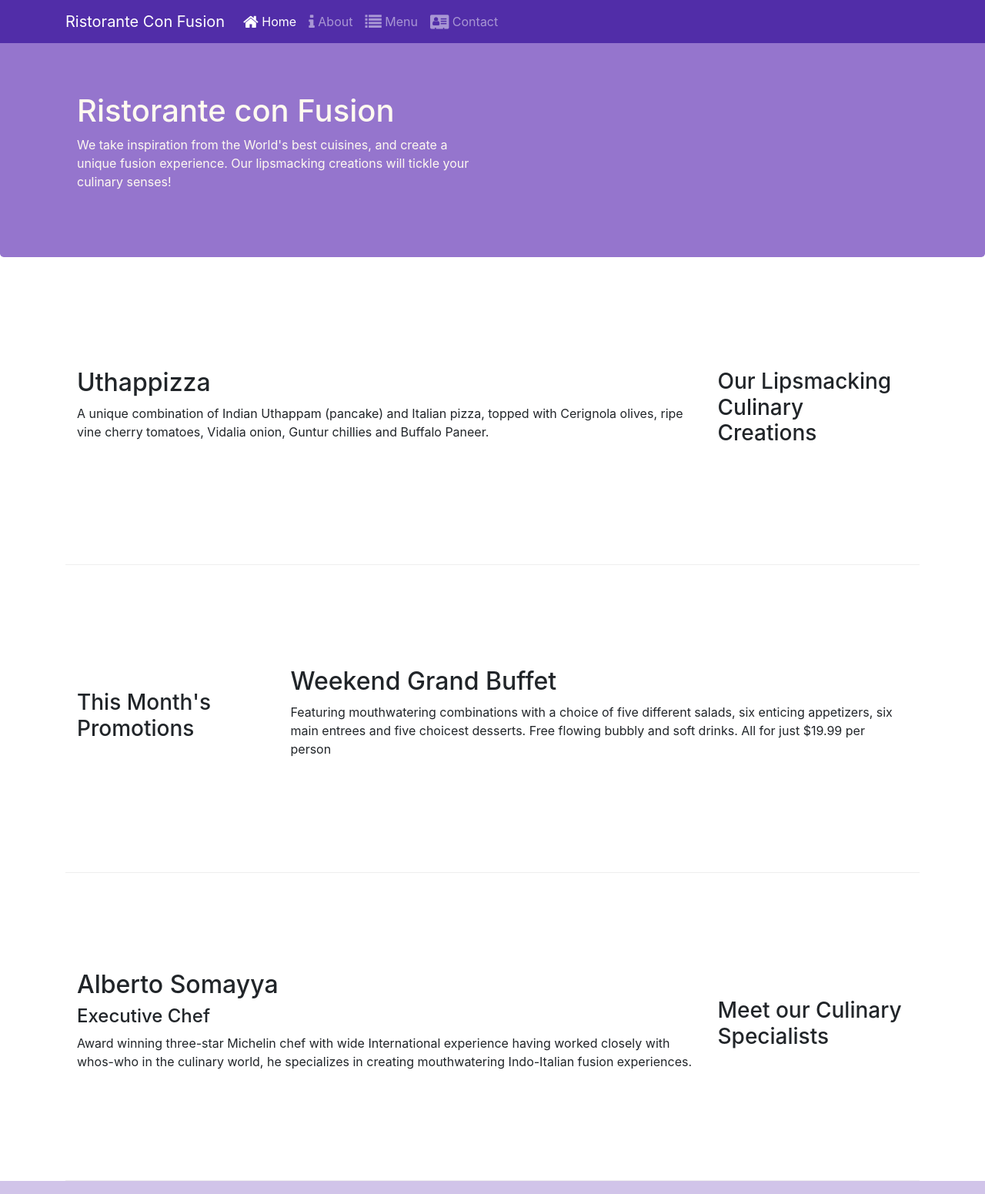
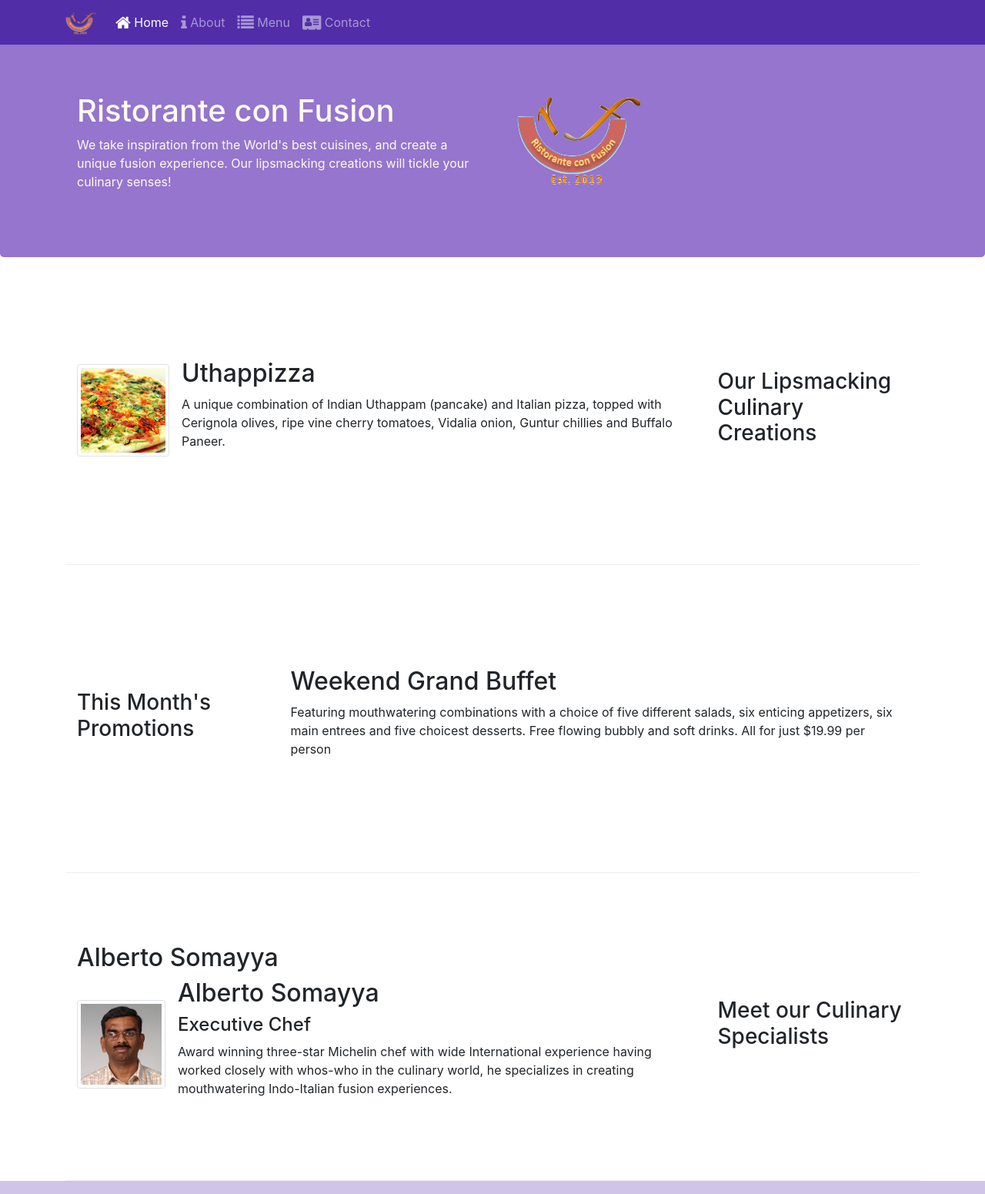
Before and after one commit to Deepshimahajan/Bootstrap-4, a website: page index.html in a window 1280 px wide. Shown: the top 1551 px of the page at 77% size. Drawn offline with nearby package versions, Linux system fonts and the light colour scheme.

Commit message:
Images and Media

```diff
--- a/index.html
+++ b/index.html
@@ -22,7 +22,7 @@
                         <button class="navbar-toggler" type="button" data-toggle="collapse" data-target="#Navbar">
                                 <span class="navbar-toggler-icon"></span>
                         </button>
-                   <a class="navbar-brand" href="#">Ristorante Con Fusion</a>
+                   <a class="navbar-brand" href="#"><img src="img/logo.png" height="30" width="41"></a>
                    <div class="collapse navbar-collapse" id="Navbar">
                         <ul class="navbar-nav mr-auto">
                             <li class="nav-item active" ><a class= "nav-link" href = "#"><span class="fa fa-home fa-lg"></span> Home</a> </li>
@@ -44,6 +44,9 @@
                     <p>We take inspiration from the World's best cuisines, and create a unique fusion experience. Our lipsmacking creations will tickle your culinary senses!</p>
                 </div>
                 <div class="col-12 col-sm">
+                        <div class="col-12 col-sm align-self-center">
+                                <img src="img/logo.png" class="img-fluid">
+                            </div>
                 </div>
             </div>
         </div>
@@ -55,8 +58,17 @@
                 <h3>Our Lipsmacking Culinary Creations</h3>
             </div>
             <div class="col col-sm order-sm-first col-md">
-                <h2>Uthappizza</h2>
-                <p>A unique combination of Indian Uthappam (pancake) and Italian pizza, topped with Cerignola olives, ripe vine cherry tomatoes, Vidalia onion, Guntur chillies and Buffalo Paneer.</p>
+                    <div class="media">
+                            <img class="d-flex mr-3 img-thumbnail align-self-center"
+                                    src="img/uthappizza.png" alt="Uthappizza">
+                            <div class="media-body">
+                                <h2 class="mt-0">Uthappizza</h2>
+                                <p class="d-none d-sm-block">A unique combination of Indian Uthappam (pancake) and
+                                    Italian pizza, topped with Cerignola olives, ripe vine
+                                    cherry tomatoes, Vidalia onion, Guntur chillies and
+                                    Buffalo Paneer.</p>
+                            </div>
+                     </div>
             </div>
         </div>
 
@@ -77,8 +89,19 @@
             </div>
             <div class="col col-sm order-sm-first col-md">
                 <h2>Alberto Somayya</h2>
-                <h4>Executive Chef</h4>
-                <p>Award winning three-star Michelin chef with wide International experience having worked closely with whos-who in the culinary world, he specializes in creating mouthwatering Indo-Italian fusion experiences. </p>
+                <div class="media">
+                        <img class="d-flex mr-3 img-thumbnail align-self-center"
+                                src="img/alberto.png" alt="Alberto Somayya">
+                        <div class="media-body">
+                            <h2 class="mt-0">Alberto Somayya</h2>
+                            <h4>Executive Chef</h4>
+                            <p class="d-none d-sm-block">Award winning three-star Michelin chef with wide
+                                International experience having worked closely with
+                                whos-who in the culinary world, he specializes in
+                                creating mouthwatering Indo-Italian fusion experiences.
+                                </p>
+                        </div>
+                    </div>
             </div>
         </div>
     </div>
```
Also changed, not shown: aboutus.html (+4 -1 lines), contactus.html (+4 -1 lines), img/alberto.png (added), img/buffet.png (added), img/logo.png (added), img/uthappizza.png (added), 1 other file.
